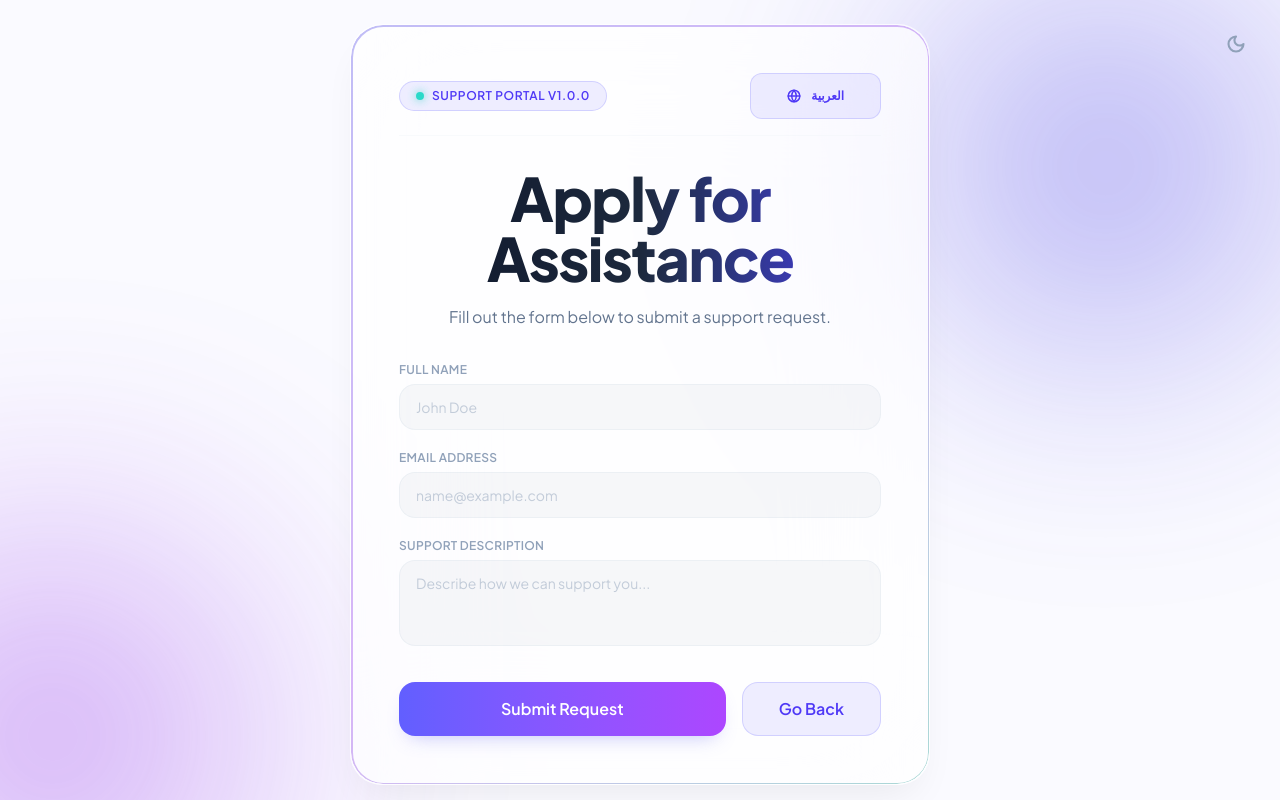
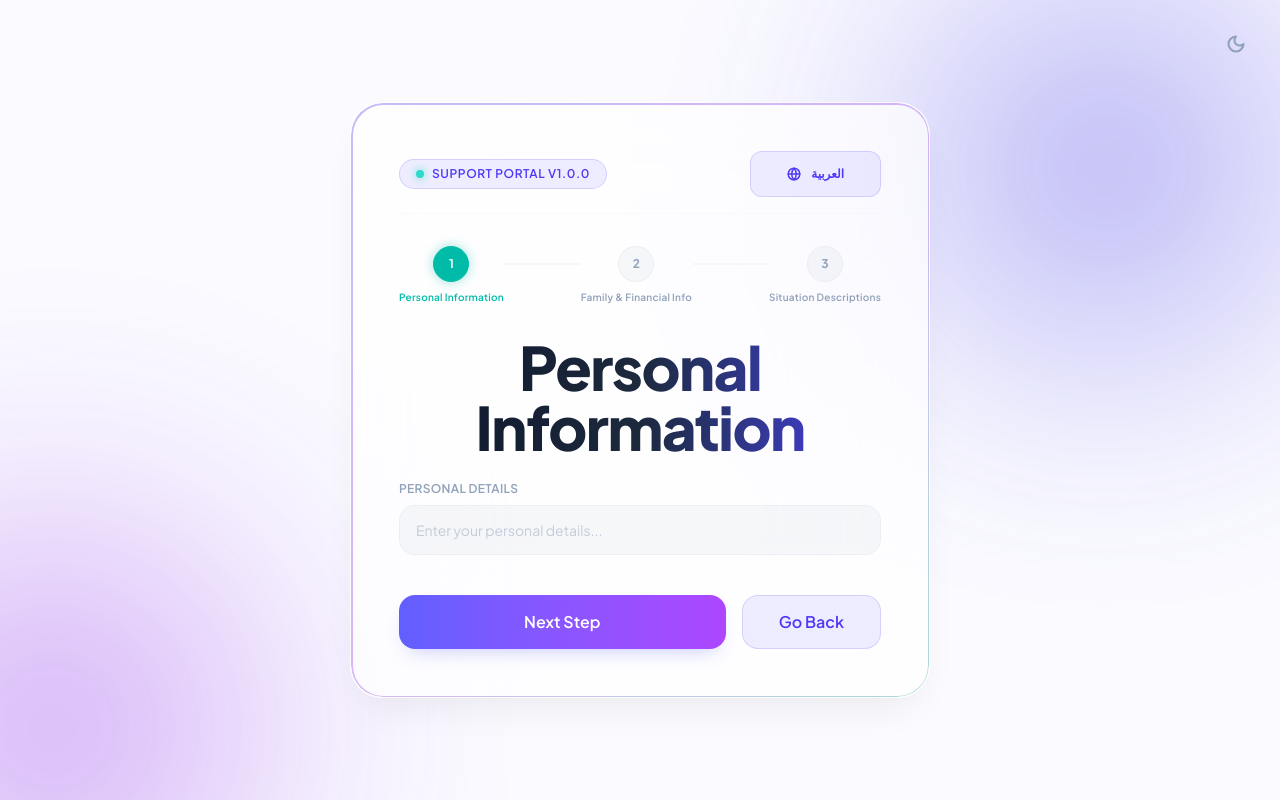
Before and after one commit to avinash6982/digit-social-support-assessment, a React (Vite) app: page /apply in a window 1280 px wide. Shown: the top 800 px of the page. Built offline with nearby package versions, Linux system fonts and the light colour scheme.

Commit message:
Added multi step form setup

```diff
--- /dev/null
+++ b/src/context/WizardContext.tsx
@@ -0,0 +1,83 @@
+/* eslint-disable react-refresh/only-export-components */
+import React, { createContext, useContext, useState } from 'react'
+
+export interface FormData {
+  personalInfo: string
+  familyFinancialInfo: string
+  situationDescription: string
+}
+
+interface WizardContextType {
+  currentStep: number
+  formData: FormData
+  setStep: (step: number) => void
+  updateFormData: (stepKey: keyof FormData, value: string) => void
+  nextStep: () => void
+  prevStep: () => void
+  resetForm: () => void
+}
+
+const WizardContext = createContext<WizardContextType | undefined>(undefined)
+
+export function WizardProvider({ children }: { children: React.ReactNode }) {
+  const [currentStep, setCurrentStep] = useState(1)
+  const [formData, setFormData] = useState<FormData>({
+    personalInfo: '',
+    familyFinancialInfo: '',
+    situationDescription: ''
+  })
+
+  const setStep = (step: number) => {
+    if (step >= 1 && step <= 3) {
+      setCurrentStep(step)
+    }
+  }
+
+  const nextStep = () => {
+    setCurrentStep((prev) => Math.min(prev + 1, 3))
+  }
+
+  const prevStep = () => {
+    setCurrentStep((prev) => Math.max(prev - 1, 1))
+  }
+
+  const updateFormData = (stepKey: keyof FormData, value: string) => {
+    setFormData((prev) => ({
+      ...prev,
+      [stepKey]: value
+    }))
+  }
+
+  const resetForm = () => {
+    setCurrentStep(1)
+    setFormData({
+      personalInfo: '',
+      familyFinancialInfo: '',
+      situationDescription: ''
+    })
+  }
+
+  return (
+    <WizardContext.Provider
+      value={{
+        currentStep,
+        formData,
+        setStep,
+        updateFormData,
+        nextStep,
+        prevStep,
+        resetForm
+      }}
+    >
+      {children}
+    </WizardContext.Provider>
+  )
+}
+
+export function useWizard() {
+  const context = useContext(WizardContext)
+  if (!context) {
+    throw new Error('useWizard must be used within a WizardProvider')
+  }
+  return context
+}
--- a/src/pages/Apply.tsx
+++ b/src/pages/Apply.tsx
@@ -1,4 +1,4 @@
-import React, { useState } from 'react'
+import React from 'react'
 import { useNavigate } from 'react-router-dom'
 import Card from '../components/Card'
 import Button from '../components/Button'
@@ -6,18 +6,37 @@ import Chip from '../components/Chip'
 import Text from '../components/Text'
 import { GlobeIcon } from '../components/Icons'
 import { useLanguage } from '../hooks/useLanguage'
+import { WizardProvider, useWizard } from '../context/WizardContext'
 
-export function Apply() {
+function ApplyContent() {
   const navigate = useNavigate()
   const { toggleLanguage, isRtl, t } = useLanguage()
+  const { currentStep, formData, updateFormData, nextStep, prevStep, resetForm } = useWizard()
 
-  const [form, setForm] = useState({ name: '', email: '', message: '' })
-
-  const handleSubmit = (e: React.FormEvent) => {
+  const handleNext = (e: React.FormEvent) => {
     e.preventDefault()
-    // Simulated submission delay for premium feel
+    if (currentStep < 3) {
+      nextStep()
+    } else {
+      resetForm()
       navigate('/success')
     }
+  }
+
+  const handleBack = () => {
+    if (currentStep > 1) {
+      prevStep()
+    } else {
+      navigate('/')
+    }
+  }
+
+  // Define step headers in both English and Arabic
+  const stepTitles = [
+    isRtl ? 'المعلومات الشخصية' : 'Personal Information',
+    isRtl ? 'المعلومات العائلية والمالية' : 'Family & Financial Info',
+    isRtl ? 'شرح الحالة' : 'Situation Descriptions'
+  ]
 
   return (
     <Card hoverable={true}>
@@ -39,93 +58,147 @@ export function Apply() {
         </Button>
       </div>
 
-      {/* Page Header */}
-      <Text variant="h1">
-        {t('i18n_12')}
-      </Text>
+      {/* Stepper Progress Bar */}
+      <div className="mb-8 select-none">
+        <div className={`flex justify-between items-center gap-2 relative ${isRtl ? 'flex-row-reverse' : 'flex-row'}`}>
+          {stepTitles.map((title, idx) => {
+            const stepNum = idx + 1
+            const isActive = stepNum === currentStep
+            const isCompleted = stepNum < currentStep
 
-      <Text variant="body">
-        {t('i18n_13')}
+            return (
+              <React.Fragment key={idx}>
+                {/* Step Node */}
+                <div className="flex flex-col items-center flex-1 relative z-10">
+                  <div
+                    className={`w-9 h-9 rounded-full flex items-center justify-center font-bold text-xs transition-all duration-500 border ${
+                      isActive
+                        ? 'bg-teal-500 text-white border-teal-500 shadow-[0_0_12px_rgba(20,184,166,0.4)]'
+                        : isCompleted
+                          ? 'bg-teal-500/10 text-teal-500 border-teal-500/40'
+                          : 'bg-slate-500/5 text-slate-400 border-slate-200/50 dark:border-white/5'
+                    }`}
+                  >
+                    {isCompleted ? '✓' : stepNum}
+                  </div>
+                  <span className={`text-[10px] mt-2 font-semibold tracking-wide whitespace-nowrap ${
+                    isActive ? 'text-teal-500 font-bold' : 'text-slate-400 dark:text-slate-500'
+                  }`}>
+                    {title}
+                  </span>
+                </div>
+
+                {/* Connecting Line (except for last) */}
+                {idx < 2 && (
+                  <div className="flex-1 h-[2px] bg-slate-200/30 dark:bg-white/5 mx-[-8px] mb-6 relative">
+                    <div
+                      className="absolute left-0 top-0 h-full bg-teal-500 transition-all duration-500"
+                      style={{
+                        width: currentStep > idx + 1 ? '100%' : '0%',
+                        right: isRtl ? 0 : 'auto',
+                        left: isRtl ? 'auto' : 0
+                      }}
+                    />
+                  </div>
+                )}
+              </React.Fragment>
+            )
+          })}
+        </div>
+      </div>
+
+      {/* Dynamic Step Content Title */}
+      <Text variant="h1" className="text-xl sm:text-2xl">
+        {stepTitles[currentStep - 1]}
       </Text>
 
       {/* Tactile Support Form */}
-      <form onSubmit={handleSubmit} className="mt-6 flex flex-col gap-5 text-left">
-        {/* Name Input */}
-        <div className="flex flex-col gap-1.5">
+      <form onSubmit={handleNext} className="mt-6 flex flex-col gap-6 text-left">
+        {/* Step 1 View */}
+        {currentStep === 1 && (
+          <div className="flex flex-col gap-2 animate-[fadeIn_0.3s_ease-out_forwards]">
             <label
-            htmlFor="fullname"
+              htmlFor="personalInfo"
               className={`text-xs font-semibold tracking-wide text-slate-400 dark:text-slate-500 uppercase ${isRtl ? 'text-right' : 'text-left'}`}
             >
-            {t('i18n_14')}
+              {isRtl ? 'المعلومات الشخصية (الاسم أو التفاصيل)' : 'Personal Details'}
             </label>
             <input
-            id="fullname"
+              id="personalInfo"
               type="text"
               required
-            placeholder={isRtl ? 'أدخل اسمك الكامل' : 'John Doe'}
-            value={form.name}
-            onChange={(e) => setForm({ ...form, name: e.target.value })}
-            className={`bg-slate-500/5 dark:bg-white/5 border border-slate-200/50 dark:border-white/10 rounded-2xl px-4 py-3 text-sm focus:outline-none focus:ring-2 focus:ring-teal-500/30 focus:border-teal-500/50 transition-all duration-300 w-full text-slate-800 dark:text-white placeholder:text-slate-400/50 ${isRtl ? 'text-right' : 'text-left'}`}
+              placeholder={isRtl ? 'أدخل معلوماتك الشخصية...' : 'Enter your personal details...'}
+              value={formData.personalInfo}
+              onChange={(e) => updateFormData('personalInfo', e.target.value)}
+              className={`bg-slate-500/5 dark:bg-white/5 border border-slate-200/50 dark:border-white/10 rounded-2xl px-4 py-3.5 text-sm focus:outline-none focus:ring-2 focus:ring-teal-500/30 focus:border-teal-500/50 transition-all duration-300 w-full text-slate-800 dark:text-white placeholder:text-slate-400/50 ${isRtl ? 'text-right' : 'text-left'}`}
             />
           </div>
+        )}
 
-        {/* Email Input */}
-        <div className="flex flex-col gap-1.5">
+        {/* Step 2 View */}
+        {currentStep === 2 && (
+          <div className="flex flex-col gap-2 animate-[fadeIn_0.3s_ease-out_forwards]">
             <label
-            htmlFor="email"
+              htmlFor="familyFinancialInfo"
               className={`text-xs font-semibold tracking-wide text-slate-400 dark:text-slate-500 uppercase ${isRtl ? 'text-right' : 'text-left'}`}
             >
-            {t('i18n_15')}
+              {isRtl ? 'معلومات العائلة والدخل المالي' : 'Family & Financial Details'}
             </label>
             <input
-            id="email"
-            type="email"
+              id="familyFinancialInfo"
+              type="text"
               required
-            placeholder={isRtl ? 'name@example.com' : 'name@example.com'}
-            value={form.email}
-            onChange={(e) => setForm({ ...form, email: e.target.value })}
-            className={`bg-slate-500/5 dark:bg-white/5 border border-slate-200/50 dark:border-white/10 rounded-2xl px-4 py-3 text-sm focus:outline-none focus:ring-2 focus:ring-teal-500/30 focus:border-teal-500/50 transition-all duration-300 w-full text-slate-800 dark:text-white placeholder:text-slate-400/50 ${isRtl ? 'text-right' : 'text-left'}`}
+              placeholder={isRtl ? 'أدخل التفاصيل المالية والعائلية...' : 'Enter family and financial details...'}
+              value={formData.familyFinancialInfo}
+              onChange={(e) => updateFormData('familyFinancialInfo', e.target.value)}
+              className={`bg-slate-500/5 dark:bg-white/5 border border-slate-200/50 dark:border-white/10 rounded-2xl px-4 py-3.5 text-sm focus:outline-none focus:ring-2 focus:ring-teal-500/30 focus:border-teal-500/50 transition-all duration-300 w-full text-slate-800 dark:text-white placeholder:text-slate-400/50 ${isRtl ? 'text-right' : 'text-left'}`}
             />
           </div>
+        )}
 
-        {/* Description Textarea */}
-        <div className="flex flex-col gap-1.5">
+        {/* Step 3 View */}
+        {currentStep === 3 && (
+          <div className="flex flex-col gap-2 animate-[fadeIn_0.3s_ease-out_forwards]">
             <label
-            htmlFor="description"
+              htmlFor="situationDescription"
               className={`text-xs font-semibold tracking-wide text-slate-400 dark:text-slate-500 uppercase ${isRtl ? 'text-right' : 'text-left'}`}
             >
-            {t('i18n_16')}
+              {isRtl ? 'وصف الحالة بالتفصيل' : 'Situation & Case Descriptions'}
             </label>
             <textarea
-            id="description"
+              id="situationDescription"
               required
-            rows={3}
-            placeholder={isRtl ? 'اكتب تفاصيل طلبك هنا...' : 'Describe how we can support you...'}
-            value={form.message}
-            onChange={(e) => setForm({ ...form, message: e.target.value })}
-            className={`bg-slate-500/5 dark:bg-white/5 border border-slate-200/50 dark:border-white/10 rounded-2xl px-4 py-3 text-sm focus:outline-none focus:ring-2 focus:ring-teal-500/30 focus:border-teal-500/50 transition-all duration-300 w-full text-slate-800 dark:text-white placeholder:text-slate-400/50 resize-none ${isRtl ? 'text-right' : 'text-left'}`}
+              rows={4}
+              placeholder={isRtl ? 'صف ظروفك أو متطلبات الحالة هنا...' : 'Describe your current situation and details here...'}
+              value={formData.situationDescription}
+              onChange={(e) => updateFormData('situationDescription', e.target.value)}
+              className={`bg-slate-500/5 dark:bg-white/5 border border-slate-200/50 dark:border-white/10 rounded-2xl px-4 py-3.5 text-sm focus:outline-none focus:ring-2 focus:ring-teal-500/30 focus:border-teal-500/50 transition-all duration-300 w-full text-slate-800 dark:text-white placeholder:text-slate-400/50 resize-none ${isRtl ? 'text-right' : 'text-left'}`}
             />
           </div>
+        )}
 
-        {/* Action Row */}
+        {/* Action Buttons Row */}
         <div className={`flex flex-col sm:flex-row gap-4 mt-4 ${isRtl ? 'sm:flex-row-reverse' : ''}`}>
           <Button
             variant="primary"
             type="submit"
-            aria-label="Submit Application"
+            aria-label={currentStep === 3 ? 'Submit Request' : 'Next Step'}
             className="flex-1 justify-center active:scale-98"
           >
-            {t('i18n_17')}
+            {currentStep === 3
+              ? (isRtl ? 'إرسال الطلب' : 'Submit Request')
+              : (isRtl ? 'الخطوة التالية' : 'Next Step')
+            }
           </Button>
 
           <Button
             variant="secondary"
             type="button"
-            onClick={() => navigate('/')}
+            onClick={handleBack}
             aria-label="Go Back"
             className="justify-center active:scale-98"
           >
-            {t('i18n_18')}
+            {isRtl ? 'رجوع' : 'Go Back'}
           </Button>
         </div>
       </form>
@@ -133,4 +206,12 @@ export function Apply() {
   )
 }
 
+export function Apply() {
+  return (
+    <WizardProvider>
+      <ApplyContent />
+    </WizardProvider>
+  )
+}
+
 export default Apply
```
Lines whose indentation alone changed are shown as unchanged.
